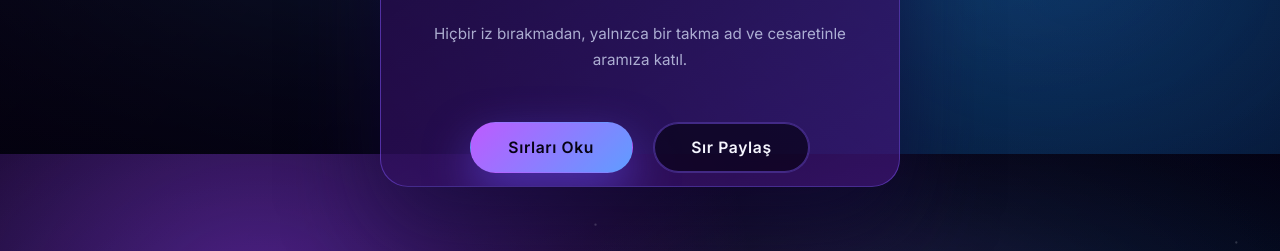
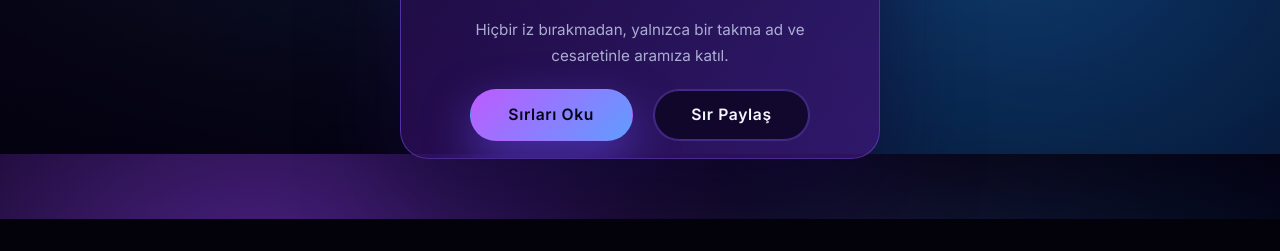
Before and after one commit to Protosarus/mysecretisyoursecret, a website: page public/index.html in a window 1280 px wide. Shown: the part 646-897 px from the top of the page. After the commit the page ends 865 px from the top, so only its background shows below. Drawn offline with Linux system fonts and the light colour scheme.

Commit message:
Reduce hero overflow height

```diff
--- a/public/style.css
+++ b/public/style.css
@@ -146,10 +146,11 @@ a {
 }
 
 .landing {
-  min-height: calc(100vh - 96px);
-  display: grid;
-  place-items: center;
-  padding: 3rem 1.5rem 4rem;
+  min-height: 100dvh;
+  display: flex;
+  justify-content: center;
+  align-items: center;
+  padding: 0;
 }
 
 .container {
@@ -311,14 +312,14 @@ a {
   flex-direction: column;
   justify-content: center;
   align-items: center;
-  gap: 1.25rem;
+  gap: 0.75rem;
   text-align: center;
-  max-width: 520px;
+  max-width: 480px;
   width: 100%;
   margin: 0 auto;
-  padding: 1.75rem 1.25rem;
+  padding: 1.5rem 1.25rem;
   min-height: auto;
-  max-height: 90vh;
+  max-height: 85vh;
   background: linear-gradient(150deg, rgba(15, 5, 41, 0.92), rgba(65, 21, 123, 0.7));
   border: 1px solid rgba(130, 90, 255, 0.45);
   border-radius: calc(var(--radius) + 10px);
@@ -346,7 +347,7 @@ a {
 
 .hero-logo span:first-child,
 .hero-logo span:last-child {
-  font-size: clamp(1.9rem, 4.6vw, 3.4rem);
+  font-size: clamp(2.2rem, 5vw, 4.5rem);
   font-weight: 700;
 }
 
@@ -364,11 +365,11 @@ a {
 .hero-tagline {
   font-size: clamp(1rem, 2.2vw, 1.6rem);
   font-weight: 600;
-  margin: 0;
+  margin: 0 0 0.5rem;
 }
 
 .hero-subtitle {
-  margin: 0.8rem auto 1.8rem;
+  margin: 0 auto 0.5rem;
   max-width: 520px;
   padding-inline: clamp(0.75rem, 5vw, 2rem);
   color: var(--muted);
```
